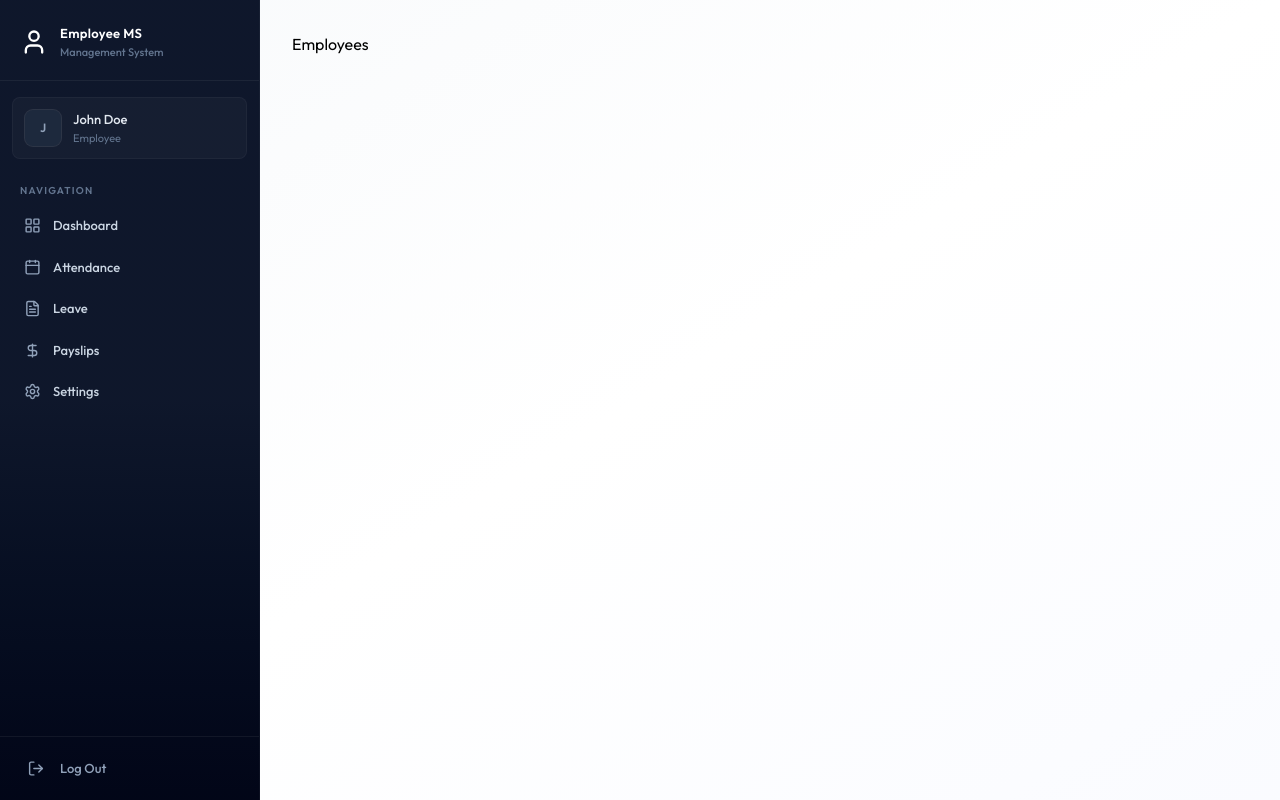
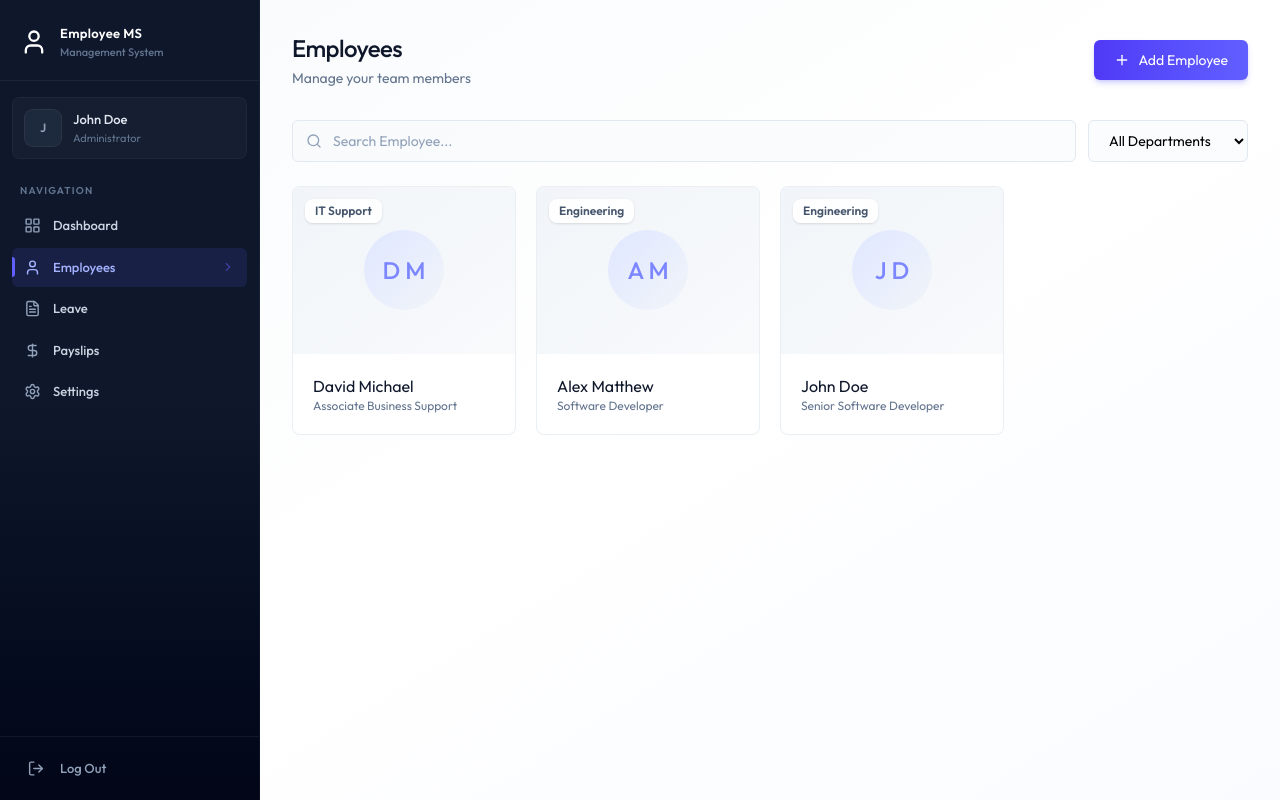
Before and after one commit to Devnehate/EMS, a React (Vite) app in the folder client/: page /employees in a window 1280 px wide. Built offline with nearby package versions, Linux system fonts and the light colour scheme.

Commit message:
Emplyee Page UI 1

```diff
--- /dev/null
+++ b/client/src/components/EmployeeCard.jsx
@@ -0,0 +1,44 @@
+/* eslint-disable no-unused-vars */
+
+import { PencilIcon, Trash2Icon } from "lucide-react"
+
+const EmployeeCard = ({ employee, onDelete, onEdit }) => {
+
+    const handleDelete = async () => {
+        if(!confirm("Are you sure you want to delete this employee?")) return;
+    }
+
+  return (
+      <div className=" group relative card card-hover overflow-hidden">
+          <div className="relative aspect-4/3 w-full overflow-hidden bg-linear-to-br from-slate-100 to-slate-50">
+              <div className="w-full h-full flex items-center justify-center">
+                  <div className="w-20 h-20 rounded-full bg-linear-to-br from-indigo-100 to-slate-100 flex items-center justify-center">
+                      <span className="text-2xl font-medium text-indigo-400">{employee.firstName[0]} {employee.lastName[0]}</span>
+                  </div>
+
+              </div>
+          </div>
+          <div className="absolute top-3 left-3 flex gap-2">
+              <span className="bg-white/90 backdrop-blur-sm px-2.5 py-1 text-xs font-semibold text-slate-600 rounded-lg shadow-sm">{employee.department || "Remote"}</span>
+              {employee.isDeleted && <span className="bg-red-500/60 font-medium text-white px-2.5 py-1 text-xs rounded">Deleted</span>}
+          </div>
+
+          {!employee.isDeleted && (
+              <div className="absolute inset-0 bg-linear-to-r from-indigo-700/20 via-transparent to-transparent opacity-0 group-hover:opacity-100 transition-opacity flex items-end justify-center pb-6 gap-3">
+                  <button onClick={()=>onEdit(employee)} className="p-2.5 bg-white/90 backdrop-blur-sm text-slate-700 hover:text-indigo-600 rounded-xl shadow-lg transition-all hover:scale-105">
+                      <PencilIcon className="w-4 h-4" />
+                  </button>
+                  <button onClick={handleDelete} className="p-2.5 bg-white/90 backdrop-blur-sm text-slate-700 hover:text-rose-600 rounded-xl shadow-lg transition-all hover:scale-105 disabled:opacity-50">
+                      <Trash2Icon className="w-4 h-4" />
+                  </button>
+              </div>
+          )}
+          <div className="p-5">
+              <h3 className="text-slate-900">{employee.firstName} {employee.lastName}</h3>
+              <p className="text-xs text-slate-500">{employee.position}</p>
+          </div>
+    </div>
+  )
+}
+
+export default EmployeeCard
--- a/client/src/components/Sidebar.jsx
+++ b/client/src/components/Sidebar.jsx
@@ -20,7 +20,7 @@
         setMobileOpen(false);
     }, [pathname]);
 
-    const role = "" || "EMPLOYEE";
+    const role = "ADMIN" || "EMPLOYEE";
     const navItems = [
         { name: "Dashboard", href: "/dashboard", icon: LayoutGridIcon },
         role === "ADMIN" ?
--- a/client/src/pages/Dashboard.jsx
+++ b/client/src/pages/Dashboard.jsx
@@ -1,6 +1,6 @@
 /* eslint-disable react-hooks/set-state-in-effect */
 import { useEffect, useState } from "react";
-import {dummyEmployeeDashboardData } from "../assets/assets";
+import {dummyAdminDashboardData, dummyEmployeeDashboardData } from "../assets/assets";
 import Loading from "../components/Loading";
 import EmployeeDashboard from "../components/EmployeeDashboard";
 import AdminDashboard from "../components/AdminDashboard";
@@ -11,7 +11,7 @@
   const [loading, setLoading] = useState(true);
 
   useEffect(() => {
-    setData(dummyEmployeeDashboardData)
+    setData(dummyAdminDashboardData)
     setTimeout(() => {
       setLoading(false);
     }, 1000);
--- a/client/src/pages/Employees.jsx
+++ b/client/src/pages/Employees.jsx
@@ -1,7 +1,86 @@
+/* eslint-disable no-unused-vars */
+/* eslint-disable react-hooks/set-state-in-effect */
+import { useCallback, useEffect, useState } from "react";
+import { dummyEmployeeData ,DEPARTMENTS } from "../assets/assets";
+import { Plus, Search } from "lucide-react";
+import EmployeeCard from "../components/EmployeeCard";
 
 const Employees = () => {
+
+  const [employees, setEmployees] = useState([]);
+  const [loading, setLoading] = useState(true);
+  const [search, setSearch] = useState("");
+  const [selectedDept, SetSelectedDept] = useState("");
+  const [editEmp, setEditEmp] = useState(null);
+  const [showCreateModel, setShowCreateModel] = useState(false);
+
+  const fetchEmployees = useCallback(async () => {
+    setLoading(true);
+    setEmployees(dummyEmployeeData.filter((emp)=>(selectedDept ? emp.department === selectedDept : emp)));
+    setTimeout(() => {
+      setLoading(false);
+    }, 1000);
+  },[])
+
+  useEffect(() => {
+    fetchEmployees();
+  },[])
+
+  const filtered = employees.filter((emp)=>`${emp.firstName} ${emp.lastName}`.toLowerCase().includes(search.toLowerCase()))
+
   return (
-    <div>Employees</div>
+    <div className="animate-fade-in">
+      <div className="flex flex-col sm:flex-row justify-between items-start sm:items-center gap-4 mb-8">
+        <div>
+          <h1 className="page-title">Employees</h1>
+          <p className="page-subtitle">Manage your team members</p>
+        </div>
+        <button className="btn-primary flex items-center gap-2 w-full sm:w-auto justify-center">
+          <Plus size={16} /> Add Employee
+        </button>
+      </div>
+      {/* search bar */}
+      <div className="flex flex-col sm:flex-row gap-3 mb-6">
+        <div className="relative flex-1">
+          <Search className="absolute left-3.5 top-1/2 transform -translate-y-1/2 text-slate-400 w-4 h-4" />
+          <input placeholder="Search Employee..." className="w-full pl-10!" onChange={(e)=>setSearch(e.target.value)} value={search} />
+        </div>
+        <select value={selectedDept} onChange={(e) => SetSelectedDept(e.target.value)} className="max-w-40">
+          <option value="">All Departments</option>
+          {DEPARTMENTS.map((deptName) => (
+            <option key={deptName} value={deptName}>
+              {deptName}
+            </option>
+          ))}
+        </select>
+
+      </div>
+
+      {/* employee cards */}
+      {loading ? (
+        <div className="flex justify-center p-12">
+          <div className="animate-spin w-8 h-8 border-2 border-indigo-600 border-t-transparent rounded-full" />
+        </div>
+      ) : (
+          <div className="grid grid-cols-1 sm:grid-cols-2 lg:grid-cols-3 xl:grid-cols-4 gap-4 sm:gap-5">
+            {filtered.length === 0 ? (
+              <p className="col-span-full text-center py-16 text-slate-400 bg-white rounded-2xl border border-dashed border-slate-200">No Employees Found</p>
+            ) : (
+                filtered.map((emp) => (
+                  <EmployeeCard key={emp.id} employee={emp}  onDelete={fetchEmployees} onEdit={(e)=>setEditEmp(e)}/>
+                ))
+            )}
+          </div>
+      )}
+
+      {/* create Employee model */}
+      {showCreateModel && (
+        <div className="fixed bg-black/40 backdrop-blur-sm inset-0 z-50 flex items-start justify-center overflow-y-auto" onClick={()=>setShowCreateModel(false)}></div>
+      )}
+
+      {/* Edit Employee Model */}
+
+    </div>
   )
 }
 
```
